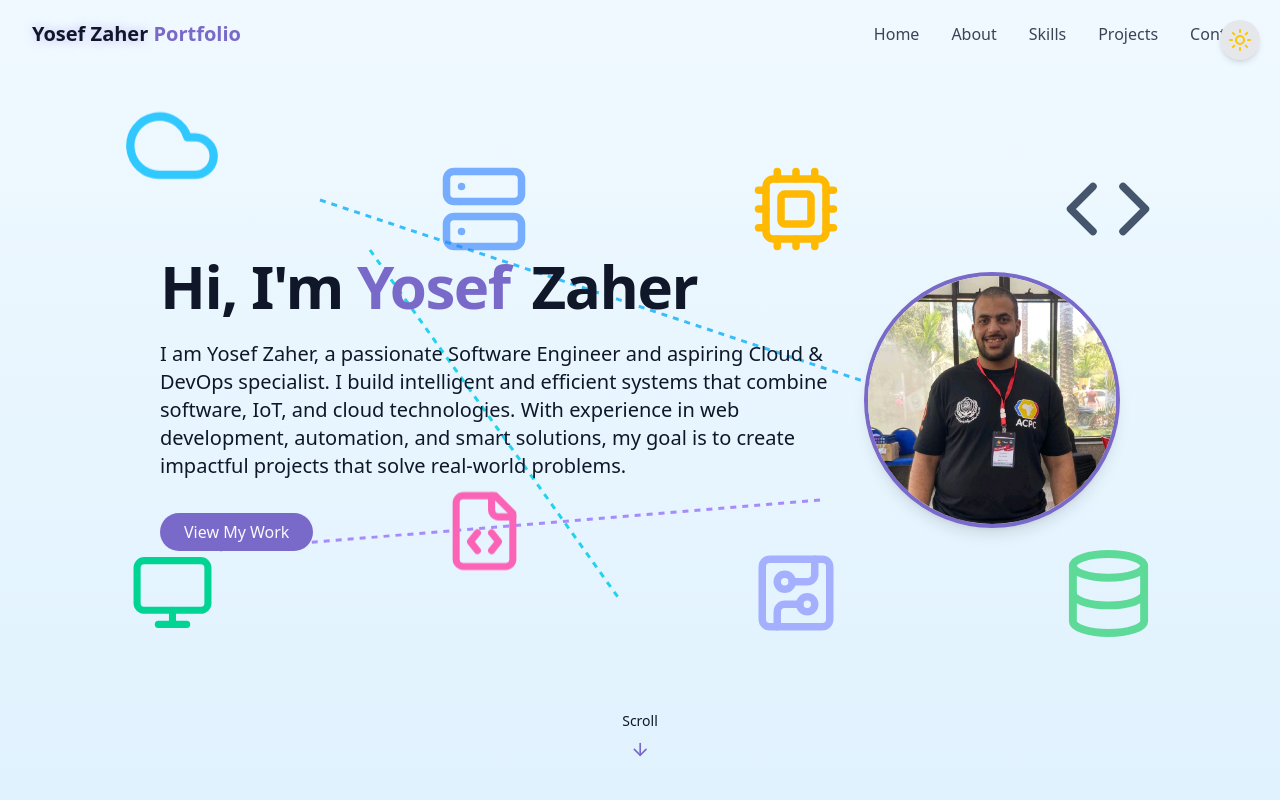
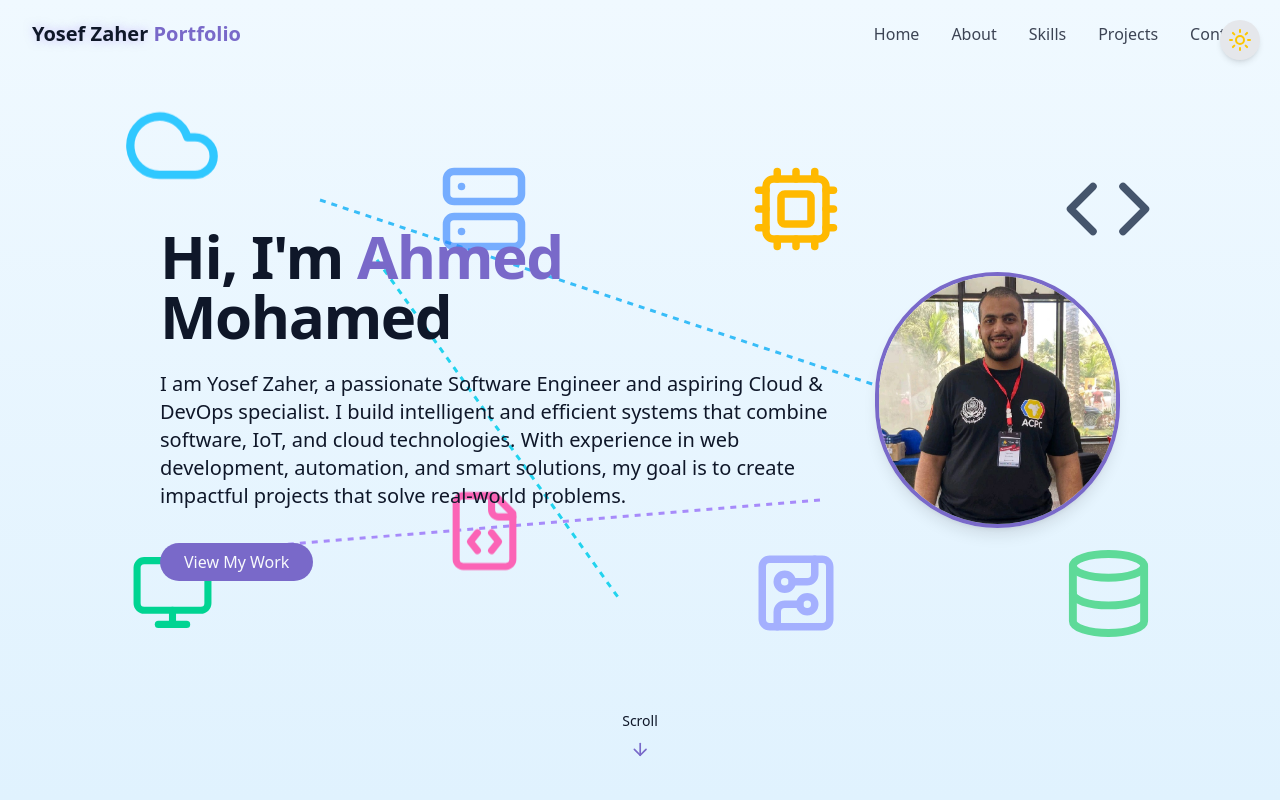
Before and after one commit to yosefzaher/Zaher-Prtofolio, a React (Vite) app: page / in a window 1280 px wide. Shown: the top 800 px of the page. Built offline with nearby package versions, Linux system fonts and the light colour scheme.

Commit message:
Update The Name

```diff
--- a/src/components/HeroSection.jsx
+++ b/src/components/HeroSection.jsx
@@ -7,12 +7,12 @@ export const HeroSection = () => {
       className="relative min-h-screen flex flex-col items-center justify-center px-4"
     >
       <div className="container max-w-5xl mx-auto z-10 flex flex-col md:flex-row items-center md:justify-between gap-8">
-        {/* النص */}
+
         <div className="text-center md:text-left space-y-6">
           <h1 className="text-4xl md:text-6xl font-bold tracking-tight">
             <span className="opacity-0 animate-fade-in"> Hi, I'm</span>
-            <span className="text-primary opacity-0 animate-fade-in-delay-1"> Yosef</span>
-            <span className="text-gradient ml-2 opacity-0 animate-fade-in-delay-2"> Zaher</span>
+            <span className="text-primary opacity-0 animate-fade-in-delay-1"> Ahmed</span>
+            <span className="text-gradient ml-2 opacity-0 animate-fade-in-delay-2"> Mohamed</span>
           </h1>
 
           <p className="text-lg md:text-xl text-muted-foreground max-w-2xl opacity-0 animate-fade-in-delay-3">
```
